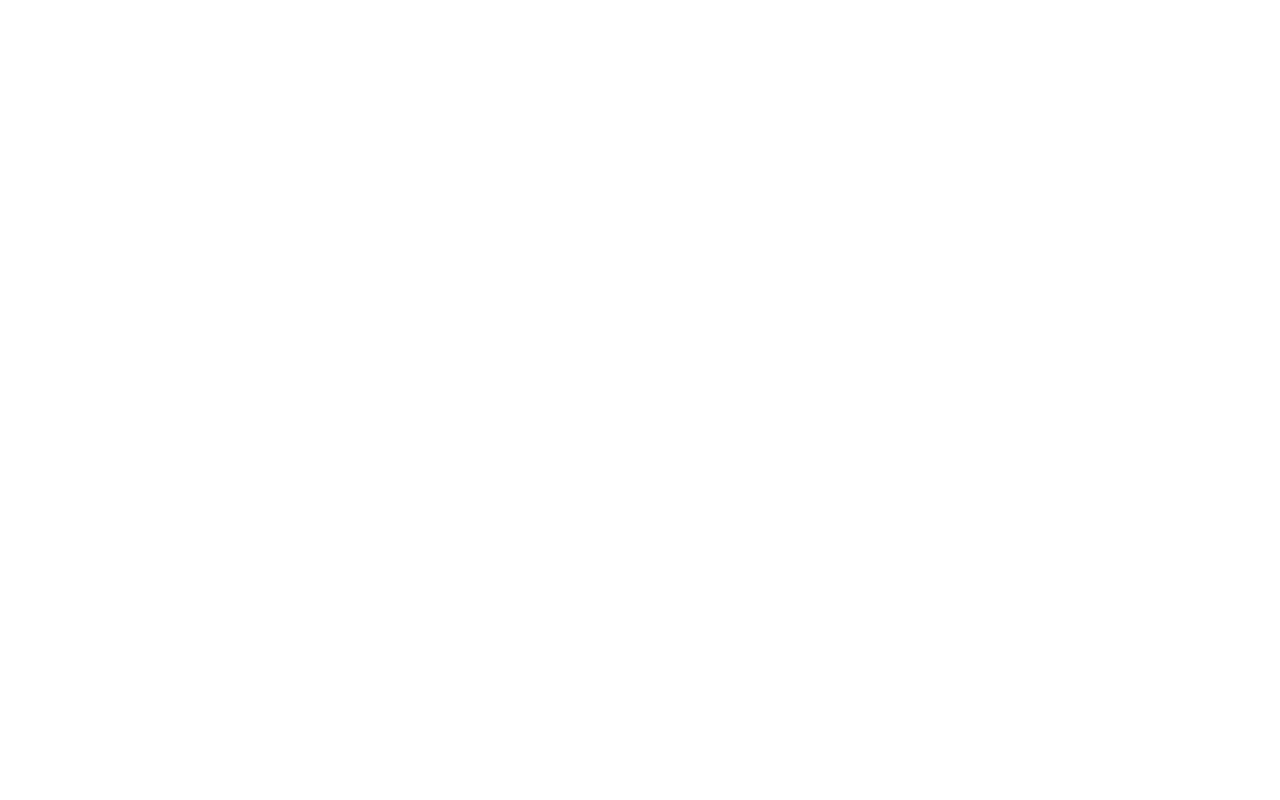
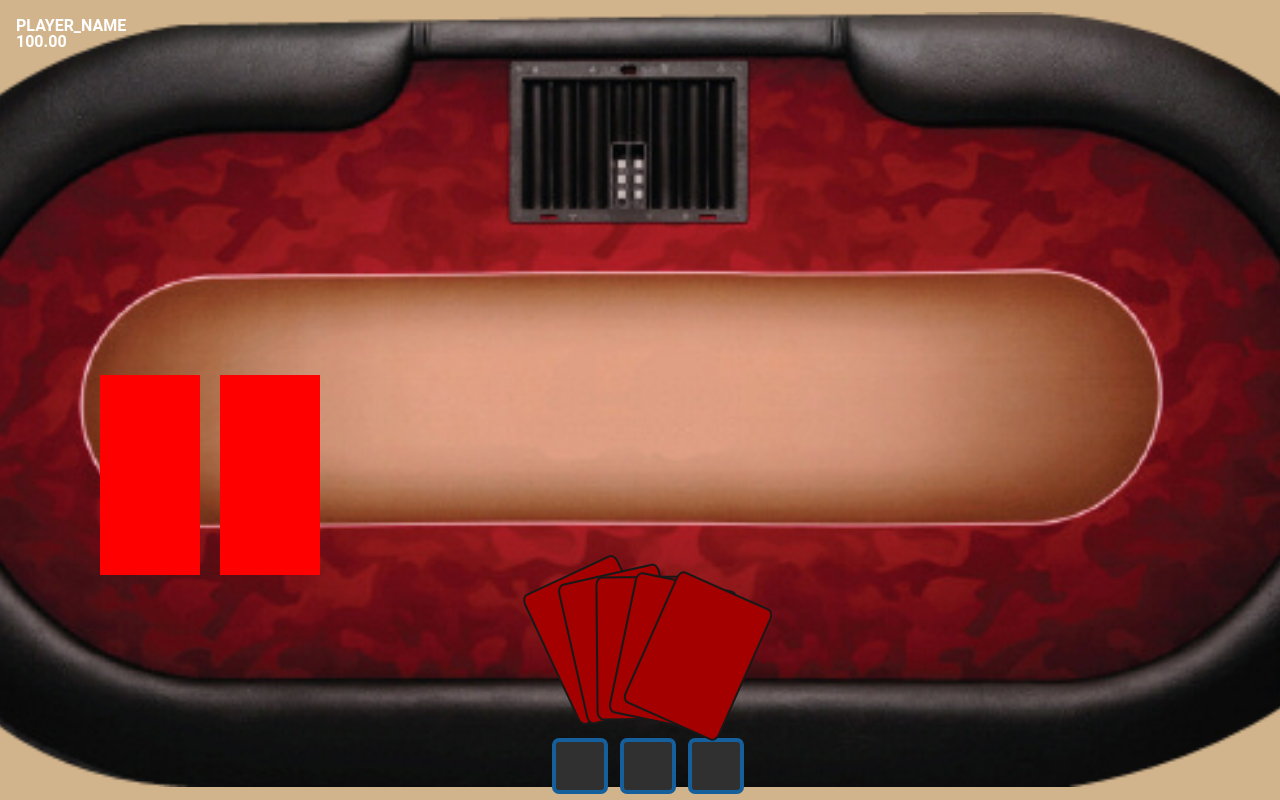
Before and after one commit to dlandman27/cs326-final-ironhorseman-group13, a plain HTML site: page gameBoard1.html in a window 1280 px wide. Drawn offline with Linux system fonts and the light colour scheme.

Commit message:
first commit to this branch

```diff
--- a/gameBoard1.html
+++ b/gameBoard1.html
@@ -1 +1,56 @@
-<!-- Board for the Game we play -->
+
+<html>
+    <head>
+    <link rel="stylesheet" href="./styles/gameBoard1.css">
+    <script src="./scripts/gameBoard.js" type="module"></script>
+
+    </head>
+    <body>
+        <form>
+        <div class = "cardBot1card1"></div>
+        <div class = "cardBot1card2"></div>
+
+        </form>
+
+
+
+        <p id="player-name">PLAYER_NAME</p>
+        <p id="player-money">100.00</p>
+
+
+        <div id="ability-hotbar">
+            <div class="ability-button">
+                <img src="">
+                </img>
+            </div>
+            <div class="ability-button">
+                <img src="">
+                </img>
+            </div>
+            <div class="ability-button">
+                <img src="">
+                </img>
+            </div>
+        </div>
+
+        <div id="player-hand-container">
+            <div id="player-hand-container-inner">
+                <div class="player-card"></div>
+                <div class="player-card"></div>
+                <div class="player-card"></div>
+                <div class="player-card"></div>
+                <div class="player-card"></div>
+            </div>
+        </div>
+
+        <div id="ability-label">
+            <p>sample ability description</p>
+        </div>
+    </body>
+
+
+
+
+
+
+</html>
--- /dev/null
+++ b/scripts/gameBoard.js
@@ -0,0 +1,30 @@
+
+console.log("test");
+
+function refresh_localplayer_hand() {
+    const cards = document.getElementById("player-hand-container-inner");
+    for (let i = 0; i < cards.childElementCount; i++) {
+        const child = cards.children[i];
+
+        const rot = i * 12.25 - 25;
+        child.style["transform"] = "translate(-50%, -50%) rotate(" + rot + "deg)";
+        child.style["margin-left"] = i * 25 - (cards.childElementCount * 10);
+        child.style["margin-top"] = i * 4;
+    }
+}
+
+for (const abilityButton of document.getElementsByClassName("ability-button")) {
+    abilityButton.addEventListener("mouseover", () => {
+        const buttonPos = abilityButton.getBoundingClientRect();
+
+        document.getElementById("ability-label").style.opacity = 1;
+        document.getElementById("ability-label").style.left = buttonPos.left - 144;
+        document.getElementById("ability-label").style.top = buttonPos.top - 48;
+    });
+
+    abilityButton.addEventListener("mouseout", () => {
+        document.getElementById("ability-label").style.opacity = 0;
+    });
+}
+
+refresh_localplayer_hand();
--- /dev/null
+++ b/styles/gameBoard1.css
@@ -0,0 +1,169 @@
+body{
+    background: url("../images/pngkey.com-poker-table-png-1899311_cpy.png");
+    background-color: tan;
+    Background-size:1600px;
+    inset: 0;
+    background-repeat : no-repeat;
+    background-position: 50% 50%;
+
+    font-family: 'Roboto', sans-serif;
+}
+
+.cardBot1card1{
+    background-color:red;
+    position:absolute;
+    top:375px;
+    left:100px;
+    height:200px;
+    width: 100px;
+}
+
+.cardBot1card2{
+    background-color:red;
+    position: absolute;
+    top:375px;
+    left:220px;
+    height:200px;
+    width: 100px;
+}
+
+
+
+#ability-hotbar {
+    position: absolute;
+
+    display: inline-flex;
+    justify-content: center;
+    column-gap: 12px;
+
+    bottom: 6px;
+
+    /*margin-left: 50%;
+    margin-right: auto;*/
+    width: 100%;
+}
+
+.ability-button {
+    position: relative;
+    height: 48px;
+    width: 48px;
+
+    background-color: rgb(48, 48, 48);
+
+    border: 4px solid rgb(20, 95, 156);
+    border-radius: 12.5%;
+
+    transition-duration: 0.25s;
+    transition-timing-function: ease-in-out;
+}
+
+.ability-button:hover {
+    transform: translate(0, -20%);
+    border-color: green;
+}
+
+#player-name {
+    position: absolute;
+    top: 0%;
+    left: 1em;
+
+    font-weight: bold;
+    color: white;
+}
+
+#player-money {
+    position: absolute;
+    top: 1em;
+    left: 1em;
+
+    font-weight: bold;
+    color: white;
+}
+
+
+#player-hand-container {
+    position: absolute;
+    width: 100%;
+
+    display: inline-flex;
+    justify-content: center;
+
+    bottom: 20%;
+}
+
+#player-hand-container-inner {
+
+}
+
+.player-card {
+    position: absolute;
+    transform: translate(-50%, -50%);
+
+    height: 140px;
+    width: 100px;
+
+
+    background-color: rgb(164, 0, 0);
+
+    border: 2px solid rgb(24, 24, 24);
+    border-radius: 6.25%;
+
+    /*transition-duration: 0.25s;
+    transition-timing-function: ease-in-out;*/
+
+    animation: test 0.8s ease-in-out infinite;
+    animation-play-state: paused;
+}
+
+.player-card:hover {
+    animation-play-state: running;
+}
+
+.player-card:not(:hover) {
+    border-color: rgb(24, 24, 24);
+
+    animation: stop_hover 1s linear infinite;
+}
+
+@keyframes stop_hover {
+    100% {
+        border-color: rgb(24, 24, 24);
+    }
+}
+
+@keyframes test {
+    0% {
+        border-color: rgb(24, 24, 24);
+    }
+
+    50% {
+        border-color: green;
+    }
+
+    100%
+    {
+        border-color: rgb(24, 24, 24);
+    }
+}
+
+#ability-label {
+    position: absolute;
+
+    background-color: rgb(24, 24, 24);
+    width: 144px;
+    height: 48px;
+
+    border: 1px solid rgb(162, 162, 162);
+
+    opacity: 0;
+}
+
+#ability-label > p {
+    position: absolute;
+    word-wrap: wrap;
+    top: 0%;
+    margin-top: 0.25rem;
+
+    color: rgb(162, 162, 162);
+    text-align: center;
+}
```
Also changed, not shown: images/pngkey.com-poker-table-png-1899311_cpy.png (added).
